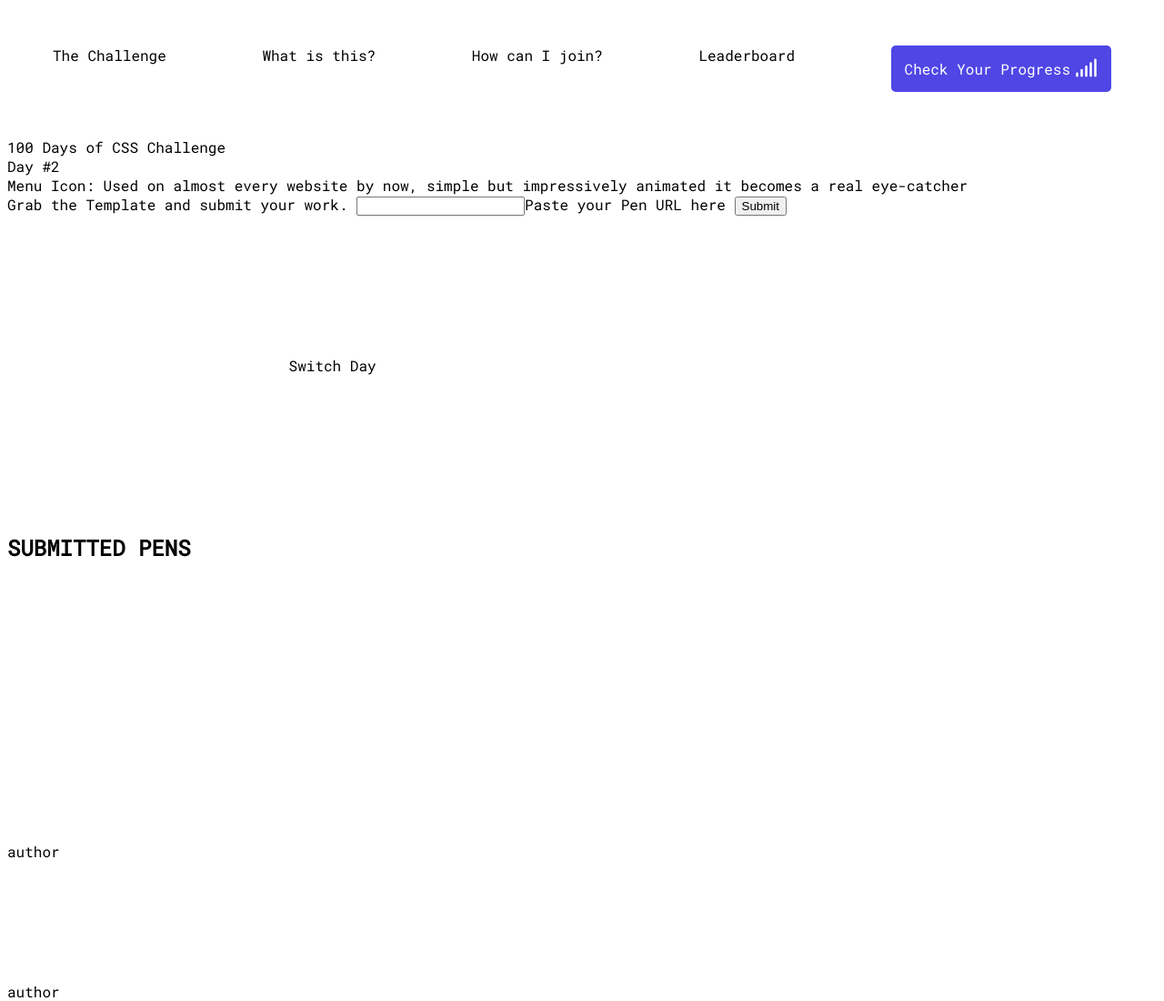
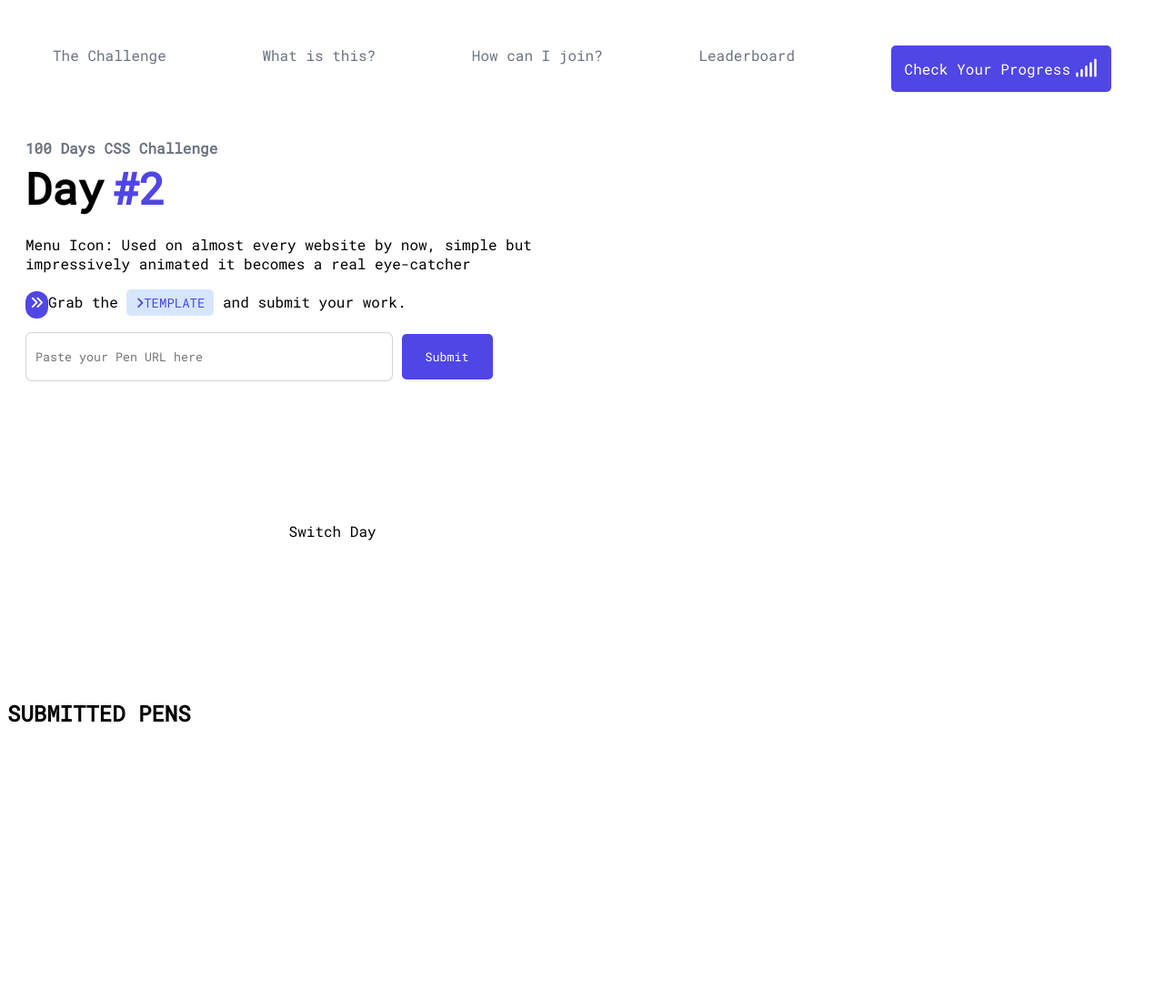
Before and after one commit to WesGlassmeyer/100-Days-Of-CSS-Clone, a plain HTML site: page index.html in a window 1280 px wide. Shown: the top 1100 px of the page at 91% size. Drawn offline with Linux system fonts and the light colour scheme.

Commit message:
progress to the animation

```diff
--- a/index.html
+++ b/index.html
@@ -12,32 +12,45 @@
     <script src="https://kit.fontawesome.com/a75112d916.js" crossorigin="anonymous"></script>
   </head>
   <body>
-    <div class="nav">
+    <div class="nav grey-text">
       <a>The Challenge</a>
       <a>What is this?</a>
       <a>How can I join?</a>
       <a>Leaderboard</a>
       <a class="progress-btn">Check Your Progress<i class="fas fa-signal"></i></a>
     </div>
+    <div class="challenge-details">
       <div>
-      <span>100 Days of CSS Challenge</span>
+        <span class="hundred-days grey-text">100 Days CSS Challenge</span>
       </div>
-    <div>
-      <span>Day</span>
-      <span>#2</span>
+      <div class="day-container">
+        <span class="day">Day</span>
+        <span class="day-number">#2</span>
       </div>
-    <div>
+      <div class="desc-wrapper">
         <span
-        >Menu Icon: Used on almost every website by now, simple but impressively
+          ><span> Menu Icon:</span> Used on almost every website by now, simple but impressively
           animated it becomes a real eye-catcher</span
         >
       </div>
       <div>
-      <span>Grab the</span>
-      <a>Template</a>
+        <span><i class="fas fa-angle-double-right"></i>Grab the</span>
+        <a class="template" href="https://codepen.io/pen?editors=110&template=wMQKOq"><i class="fas fa-angle-right"></i>TEMPLATE</a>
         <span>and submit your work.</span>
-      <input>Paste your Pen URL here</input>
-      <button>Submit</button>
+          <div class="input-container">
+            <input placeholder="Paste your Pen URL here"></input>
+            <button class="submit">Submit</button>
+          </div>
+          <div class="frame">
+            <div class="center">
+              <div class="menu-icon">
+                <div class="line-1 no-animation"></div>
+                <div class="line-2 no-animation"></div>
+                <div class="line-3 no-animation"></div>
+              </div>
+            </div>
+          </div>
+      </div>
   </div>
     <div>
       <img />
--- a/style.css
+++ b/style.css
@@ -21,3 +21,80 @@ body {
   color: white;
   margin-left: 5px;
 }
+
+.day {
+  font-size: 3rem;
+  font-weight: 600;
+}
+
+.day-number {
+  color: rgba(79, 70, 229);
+  font-size: 3rem;
+  font-weight: 600;
+}
+
+.challenge-details {
+  width: 50vw;
+  margin-left: 20px;
+}
+
+.hundred-days {
+  font-size: 1rem;
+  line-height: 1.5rem;
+  font-weight: 600;
+}
+
+.grey-text {
+  color: rgba(107, 114, 128);
+}
+
+.day-container {
+  margin-bottom: 20px;
+}
+
+.desc-wrapper {
+  margin-bottom: 20px;
+}
+
+.fa-angle-double-right {
+  width: 25px;
+  height: 25px;
+  background-color: rgba(79, 70, 229);
+  color: white;
+  border-radius: 12px;
+  text-align: center;
+  padding-top: 5px;
+  font-size: 15px;
+}
+
+.template {
+  background-color: rgba(59, 130, 246, 0.2);
+  color: rgba(79, 70, 229);
+  font-size: 0.875rem;
+  padding: 5px 10px;
+  border-radius: 5px;
+  text-decoration: none;
+}
+
+input {
+  width: 390px;
+  height: 50px;
+  border-radius: 7px;
+  border: solid 1px rgba(107, 114, 128, 0.3);
+  font-family: "Roboto Mono", monospace;
+  padding-left: 10px;
+}
+
+.input-container {
+  margin-top: 15px;
+}
+
+.submit {
+  height: 50px;
+  width: 100px;
+  background-color: rgba(79, 70, 229);
+  font-family: "Roboto Mono", monospace;
+  color: white;
+  border-radius: 5px;
+  border: none;
+}
```
Lines whose indentation alone changed are shown as unchanged.
